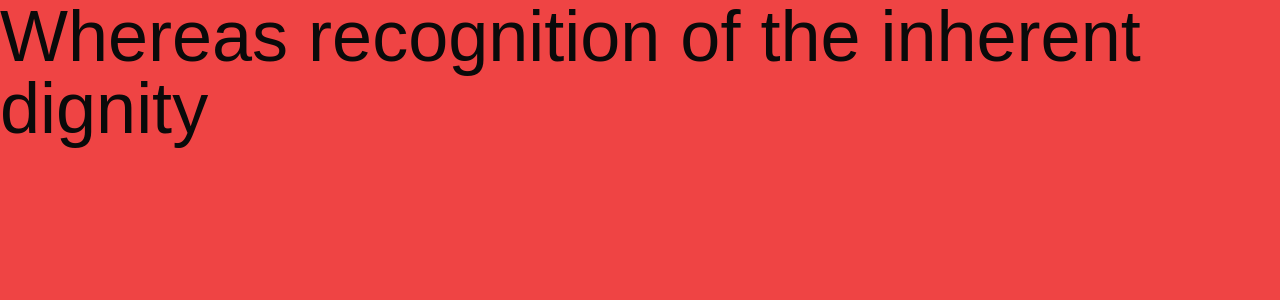
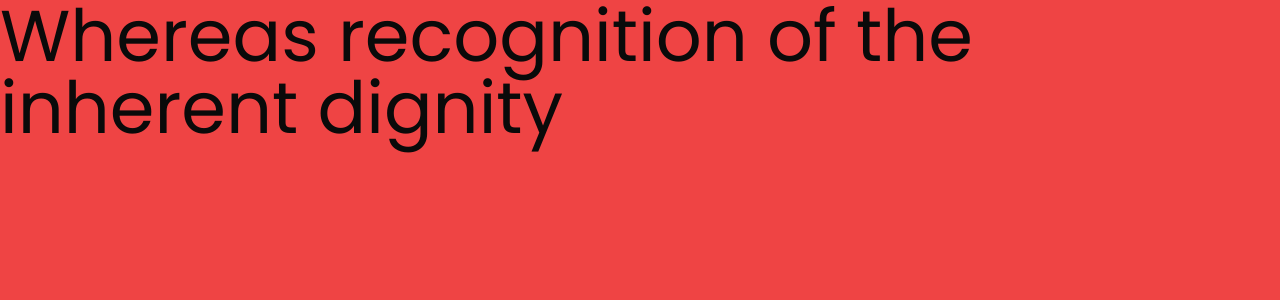
Before and after one commit to JuanEliasJabib02/album-sticker-app, a React (Vite) app: page / in a window 1280 px wide. Shown: the top 300 px of the page. Built offline with nearby package versions, Linux system fonts and the light colour scheme.

Commit message:
fix: issue with typos

```diff
--- a/package.json
+++ b/package.json
@@ -36,6 +36,7 @@
     "postcss": "^8.4.41",
     "tailwindcss": "^3.4.7",
     "typescript": "^5.2.2",
-    "vite": "^5.3.4"
+    "vite": "^5.3.4",
+    "vitest": "^2.0.5"
   }
 }
--- a/src/App.css
+++ b/src/App.css
@@ -65,22 +65,23 @@
 	}
 	body {
 		@apply bg-background text-foreground;
+		font-family: 'Poppins', sans-serif;
 	}
+}
+@font-face {
+	font-family: 'Poppins';
+	font-weight: 400;
+	src: url('./assets/fonts/Poppins-Regular.ttf') format('truetype');
 }
 
 @font-face {
-	font-family: 'Bold';
-	src: local('Poppins-Bold');
-	url: ('./assets/fonts/Poppins-Bold.ttf') format('truetype');
+	font-family: 'Poppins';
+	font-weight: 500;
+	src: url('./assets/fonts/Poppins-Medium.ttf') format('truetype');
 }
 
 @font-face {
-	font-family: 'Medium';
-	src: local('Poppins-Medium');
-	url: ('./assets/fonts/Poppins-Medium.ttf') format('truetype');
+	font-family: 'Poppins';
+	font-weight: 700;
+	src: url('./assets/fonts/Poppins-Bold.ttf') format('truetype');
 }
-@font-face {
-	font-family: 'Regular';
-	src: local('Poppins-Regular');
-	url: ('./assets/fonts/Poppins-Regular.ttf') format('truetype');
-}
--- a/src/components/layout/layout.tsx
+++ b/src/components/layout/layout.tsx
@@ -1,7 +1,5 @@
 export default function Layout() {
 	return (
-		<div className='text-7xl font-regular'>
-			Whereas recognition of the inherent dignity
-		</div>
+		<div className='text-7xl '>Whereas recognition of the inherent dignity</div>
 	);
 }
--- a/tailwind.config.js
+++ b/tailwind.config.js
@@ -17,10 +17,8 @@ module.exports = {
       },
     },
     extend: {
-      fontFamily: {
-        bold: ["Poppins-Bold", "sans-serif"],
-        medium: ["Poppins-Medium", "sans-serif"],
-        regular: ["Poppins-Regular", "sans-serif"],
+    fontFamily: {
+        poppins: ['Poppins', 'sans-serif'],
       },
       colors: {
         border: "hsl(var(--border))",
```
Also changed, not shown: 1 other file (tests, documents, lock files or other folders).
